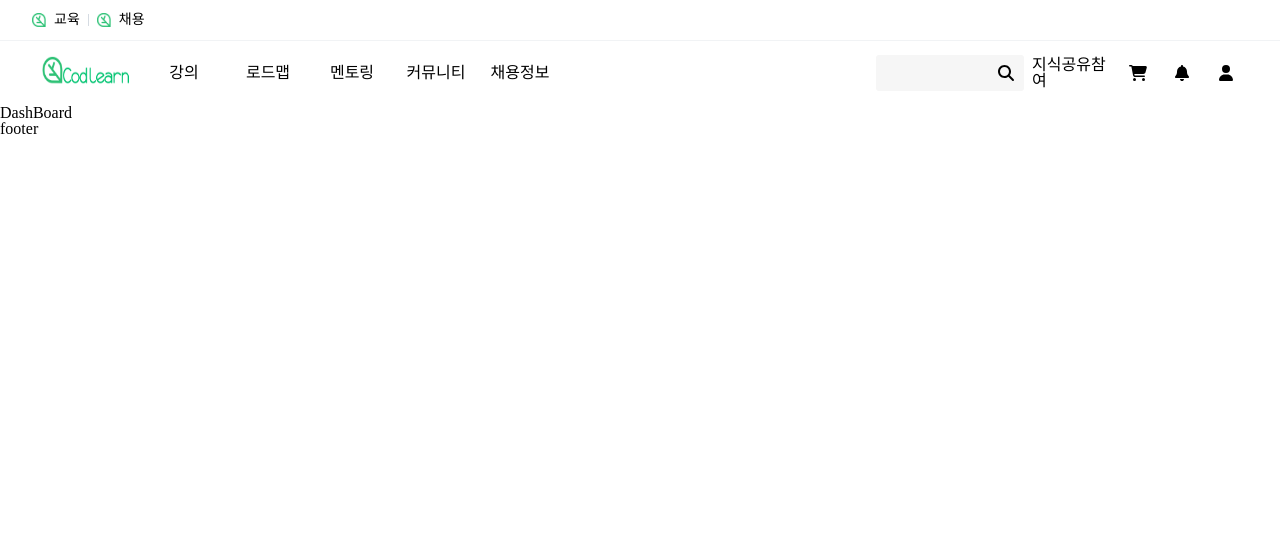
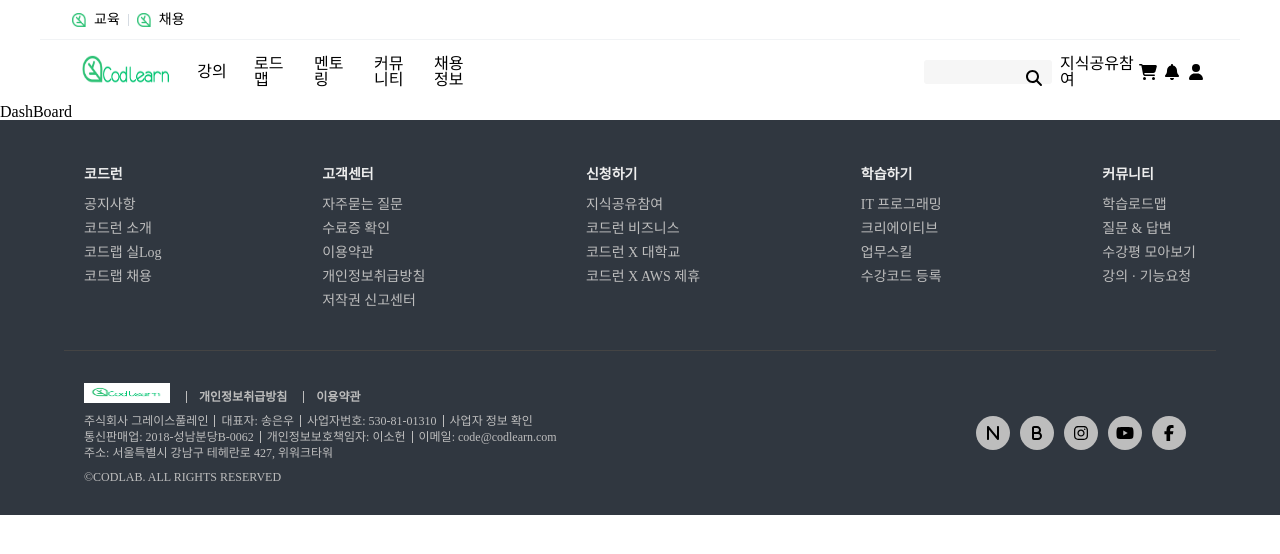
Before and after one commit to wecode-bootcamp-korea/justcode-5-2nd-codlearn-front, a React (Create React App) app: page /dashboard in a window 1280 px wide. Shown: the top 554 px of the page. Built offline with nearby package versions, Linux system fonts and the light colour scheme.

Commit message:
Add: footer layout, CSS

```diff
--- a/src/components/Footer/Footer.js
+++ b/src/components/Footer/Footer.js
@@ -1,5 +1,241 @@
+import React from 'react';
+import styled from 'styled-components';
+
+import { FontAwesomeIcon } from '@fortawesome/react-fontawesome';
+import { library } from '@fortawesome/fontawesome-svg-core';
+import { faN, faB } from '@fortawesome/free-solid-svg-icons';
+import { faInstagram, faYoutube, faFacebookF } from '@fortawesome/free-brands-svg-icons';
+library.add(faN, faB, faInstagram, faYoutube, faFacebookF);
+
 function Footer() {
-  return <div>footer</div>;
+  return (
+    <FooterContainer>
+      <FooterWrapper>
+        <FooterTop>
+          <div>
+            <FooterListTitle>
+              코드런
+            </FooterListTitle>
+            <FooterSubList>
+              <div>공지사항</div>
+              <div>코드런 소개</div>
+              <div>코드랩 실Log</div>
+              <div>코드랩 채용</div>
+            </FooterSubList>
+          </div>
+          <div>
+            <FooterListTitle>
+              고객센터
+            </FooterListTitle>
+            <FooterSubList>
+              <div>자주묻는 질문</div>
+              <div>수료증 확인</div>
+              <div>이용약관</div>
+              <div>개인정보취급방침</div>
+              <div>저작권 신고센터</div>
+            </FooterSubList>
+          </div>
+          <div>
+            <FooterListTitle>
+              신청하기
+            </FooterListTitle>
+            <FooterSubList>
+              <div>지식공유참여</div>
+              <div>코드런 비즈니스</div>
+              <div>코드런 X 대학교</div>
+              <div>코드런 X AWS 제휴</div>
+            </FooterSubList>
+          </div>
+          <div>
+            <FooterListTitle>
+              학습하기
+            </FooterListTitle>
+            <FooterSubList>
+              <div>IT 프로그래밍</div>
+              <div>크리에이티브</div>
+              <div>업무스킬</div>
+              <div>수강코드 등록</div>
+            </FooterSubList>
+          </div>
+          <div>
+            <FooterListTitle>
+              커뮤니티
+            </FooterListTitle>
+            <FooterSubList>
+              <div>학습로드맵</div>
+              <div>질문 & 답변</div>
+              <div>수강평 모아보기</div>
+              <div>강의 · 기능요청</div>
+            </FooterSubList>
+          </div>
+        </FooterTop>
+        <FooterBottom>
+          <div>
+            <FooterInfoTop>
+              <img alt='Logo' src='/images/logo.png'/>
+              <div>개인정보취급방침</div>
+              <div>이용약관</div>
+            </FooterInfoTop>
+            <FooterInfoBottom>
+              <InfoBottomFisrt>
+                <span>주식회사 그레이스풀레인</span>
+                <div>대표자: 송은우</div>
+                <div>사업자번호: 530-81-01310</div>
+                <div>사업자 정보 확인</div>
+              </InfoBottomFisrt>
+              <InfoBottomSecond>
+                <span>통신판매업: 2018-성남분당B-0062</span>
+                <div>개인정보보호책임자: 이소헌</div>
+                <div>이메일: code@codlearn.com</div>
+              </InfoBottomSecond>
+              <div>
+                <div>주소: 서울특별시 강남구 테헤란로 427, 위워크타워</div>
+              </div>
+            </FooterInfoBottom>
+            <Rights>
+              <div>©CODLAB. ALL RIGHTS RESERVED</div>
+            </Rights>
+          </div>
+          <FooterBottomRight>
+            <FooterIcon>
+              <div>
+                <FontAwesomeIcon icon="fa-solid fa-n" />
+              </div>
+            </FooterIcon>
+            <FooterIcon>
+              <div>
+                <FontAwesomeIcon icon="fa-solid fa-b" />
+              </div>
+            </FooterIcon>
+            <FooterIcon>
+              <div>
+                <FontAwesomeIcon icon="fa-brands fa-instagram" />
+              </div>
+            </FooterIcon>
+            <FooterIcon>
+              <div>
+                <FontAwesomeIcon icon="fa-brands fa-youtube" />
+              </div>
+            </FooterIcon>
+            <FooterIcon>
+              <div>
+                <FontAwesomeIcon icon="fa-brands fa-facebook-f" />
+              </div>
+            </FooterIcon>
+          </FooterBottomRight>
+        </FooterBottom>
+      </FooterWrapper>
+    </FooterContainer>
+  );
 }
 
+const FooterContainer = styled.div`
+  background: #303740;
+  color: #bdbdbd;
+`;
+
+const FooterWrapper = styled.div`
+  max-width: 1152px;
+  margin: 0 auto;
+  background: #303740;
+`;
+
+const FooterTop = styled.div`
+  display: flex;
+  justify-content: space-between;
+  padding: 32px 20px;
+  border-bottom: 1px solid #444;
+`;
+
+const FooterListTitle = styled.div`
+  font-weight: 700;
+  font-size: 14px;
+  color: #eee;
+  padding: 16px 0;
+`;
+
+const FooterSubList = styled.div`
+  font-size: 14px;
+
+  div {
+    margin: 0 0 10px 0;
+  }
+`;
+
+const FooterBottom = styled.div`
+  display: flex;
+  justify-content: space-between;
+  padding: 32px 20px;
+`;
+
+const FooterInfoTop = styled.div`
+  display: flex;
+  align-items: end;
+  margin: 0 0 12px 0;
+
+  img {
+    width: 86px;
+    height: 20px;
+  }
+
+  div {
+    font-size: 12px;
+    font-weight: 700;
+    margin: 0 0 0 16px;
+    padding: 0 0 0 12px;
+    border-left: 1px solid #bdbdbd;
+  }
+`;
+
+const FooterInfoBottom = styled.div`
+  font-size: 12px;
+`;
+
+const Rights = styled.div`
+  margin: 12px 0 0 0;
+  font-size: 12px;
+`;
+
+const InfoBottomFisrt = styled.div`
+  display: flex;
+  margin: 0 0 4px 0;
+
+  div {
+    margin: 0 0 0 6px;
+    padding: 0 0 0 6px;
+    border-left: 1px solid #bdbdbd;
+  }
+`;
+
+const InfoBottomSecond = styled.div`
+  display: flex;
+  margin: 0 0 4px 0;
+
+  div {
+    margin: 0 0 0 6px;
+    padding: 0 0 0 6px;
+    border-left: 1px solid #bdbdbd;
+  }
+`;
+
+const FooterBottomRight = styled.div`
+  display: flex;
+  align-items: center;
+`;
+
+const FooterIcon = styled.div`
+  div {
+    display: flex;
+    justify-content: center;
+    align-items: center;
+    width: 34px;
+    height: 34px;
+    margin: 0 10px 0 0;
+    color: black;
+    border: 1px solid transparent;
+    border-radius: 20px;
+    background: #bdbdbd;
+  }
+`;
+
 export default Footer;
--- a/src/components/Header/Header.js
+++ b/src/components/Header/Header.js
@@ -67,7 +67,8 @@
 }
 
 const Wrapper = styled.div`
-
+  max-width: 1200px;
+  margin: 0 auto;
 `;
 
 const TopWrapper = styled.div`
--- a/src/global.js
+++ b/src/global.js
@@ -3,6 +3,10 @@
 
 const GlobalStyle = createGlobalStyle`
   ${reset}
+
+  * {
+    box-sizing: border-box;
+  }
 
 	img {
     max-width: 100%;
--- a/src/pages/Home/Home.js
+++ b/src/pages/Home/Home.js
@@ -1,5 +1,13 @@
+import React from 'react';
+import styled from 'styled-components';
+
 function Home() {
-  return <div>Home</div>;
+  return <Homes>Home</Homes>;
 }
 
+const Homes = styled.div`
+  height: 3000px;
+  background: lightgreen;
+`;
+
 export default Home;
```
